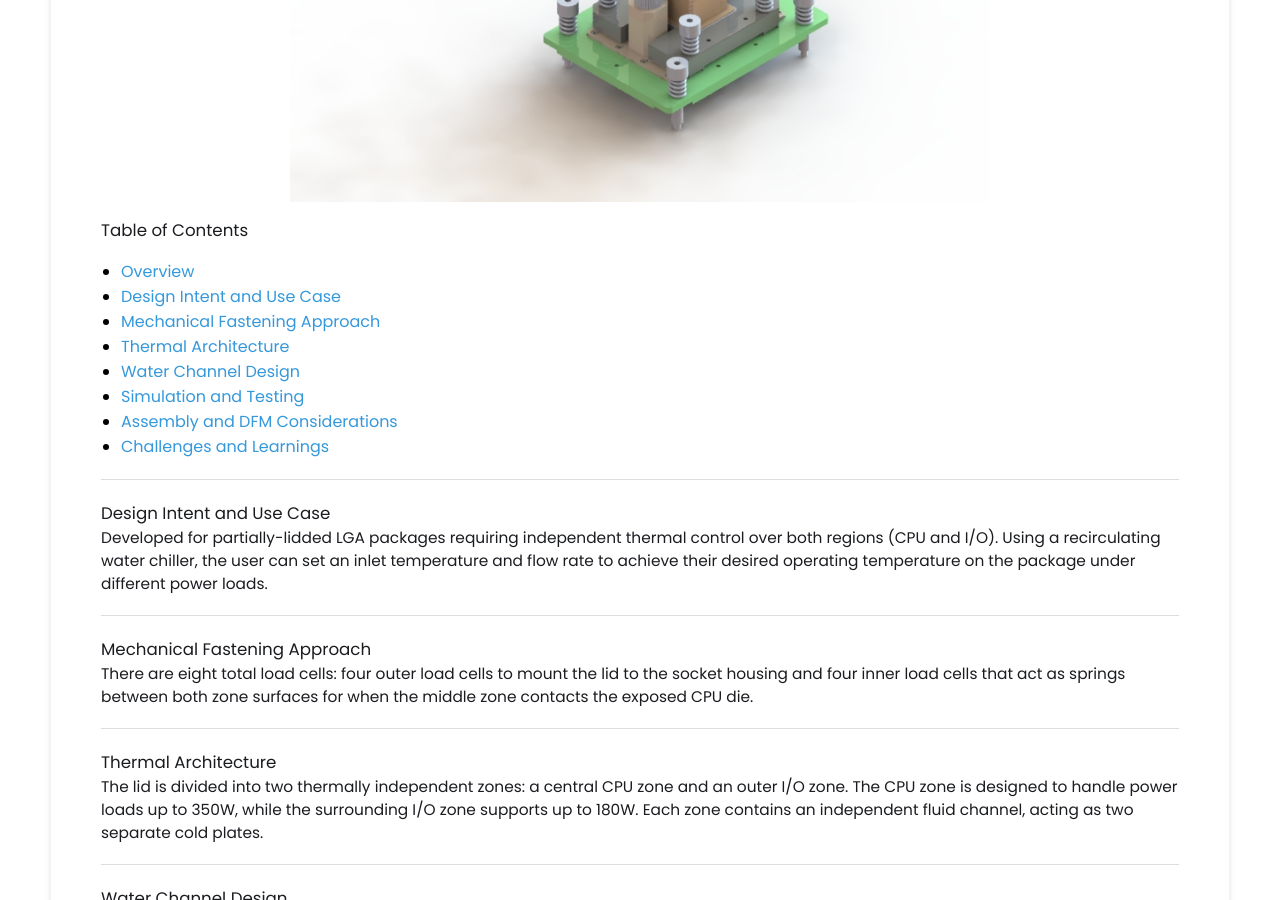
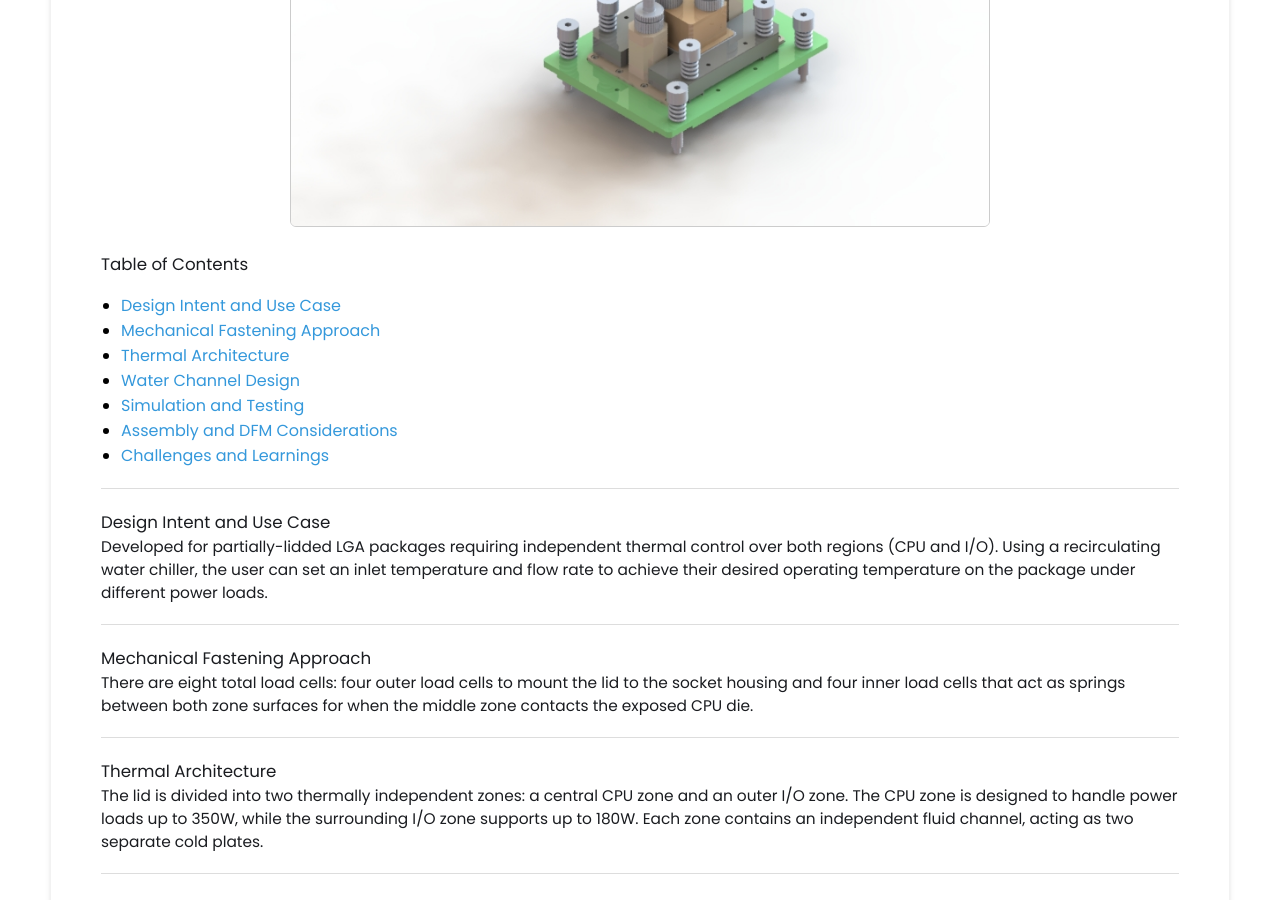
Before and after one commit to bluippold/bluippold.github.io, a Jekyll site: the page built from _projects/productionLid/index.md, in a window 1280 px wide and 900 px high, scrolled down 604 px. Built offline with Jekyll 4.4.1, drawn with Linux system fonts in a browser that asks for light colours.

Commit message:
Update index.md

```diff
--- a/_projects/productionLid/index.md
+++ b/_projects/productionLid/index.md
@@ -10,10 +10,9 @@ skills:
 - Machine Drawings with GD&T
 ---
 
-<img src="/_projects/productionLid/ProductionLid.JPG" alt="Screw-down liquid-cooled lid" width="700" style="display: block; margin: auto;" />
+<img src="/projects/productionLid/ProductionLid.JPG" alt="Dual-zone screw-down lid render" width="700" style="display: block; margin: 1.5rem auto; border: 1px solid #ccc; border-radius: 6px;" />
 
 ### Table of Contents
-- [Overview](#overview)
 - [Design Intent and Use Case](#design-intent-and-use-case)
 - [Mechanical Fastening Approach](#mechanical-fastening-approach)
 - [Thermal Architecture](#thermal-architecture)
```
